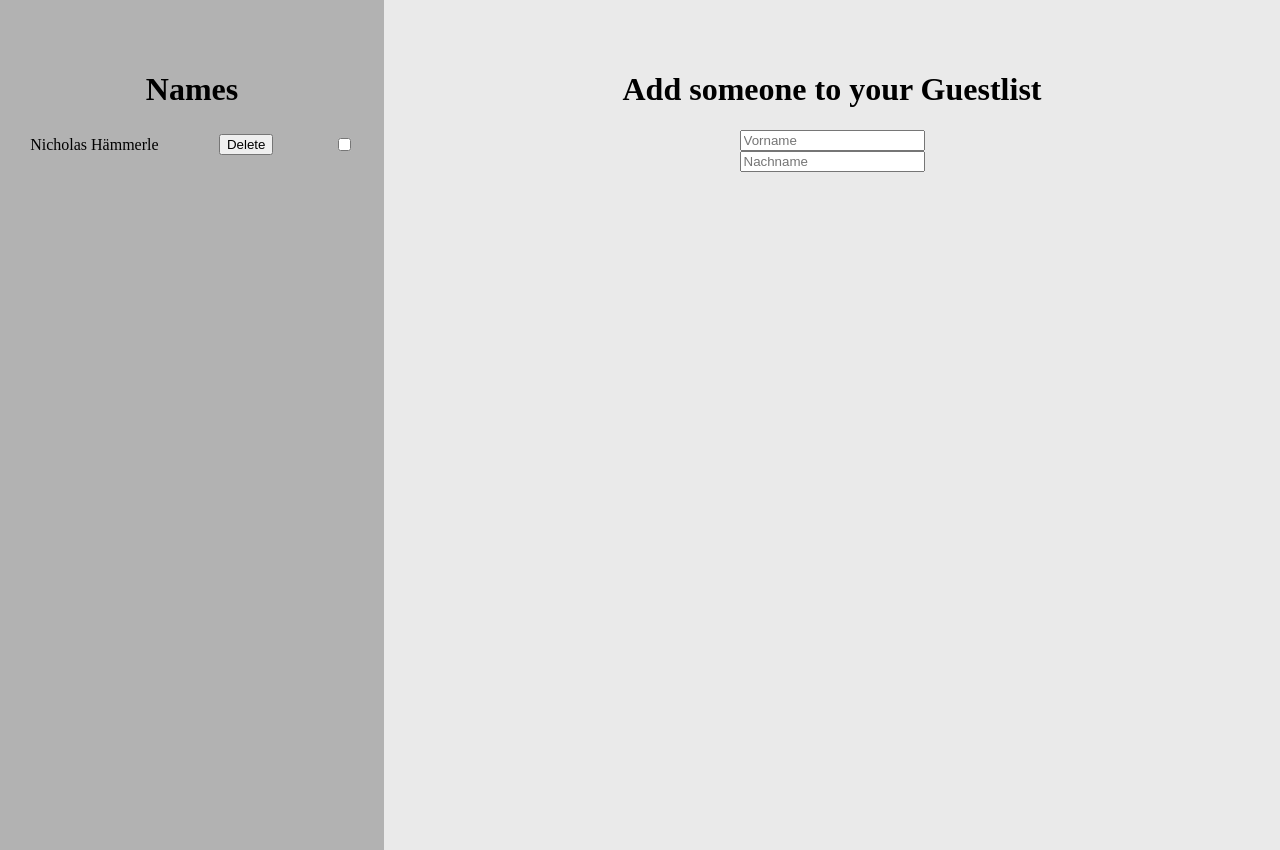
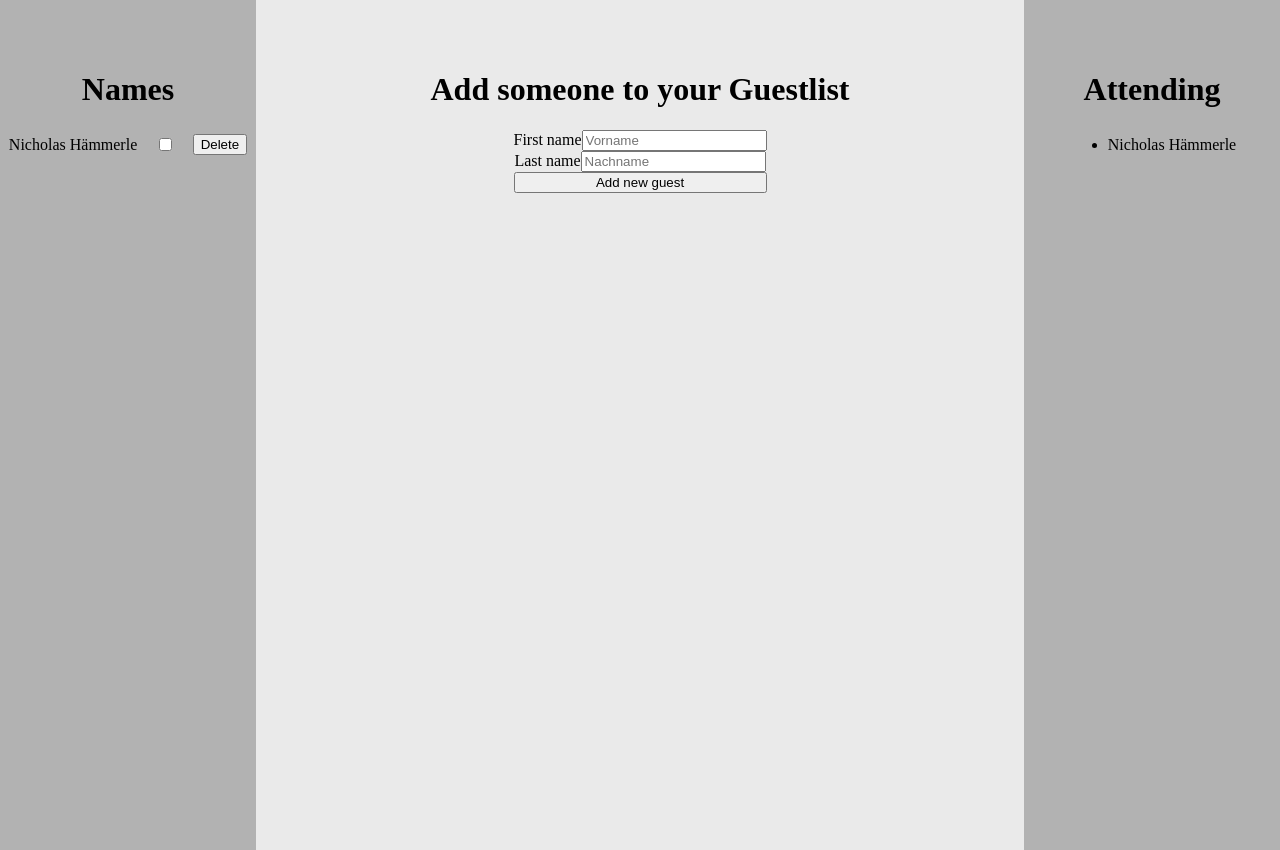
Before and after one commit to nicholashaemmerle1994/react-guest-list--pjct-react-3-guest-list-, a React (Create React App) app: page / in a window 1280 px wide. Built offline with nearby package versions, Linux system fonts and the light colour scheme.

Commit message:
Add the first api part: new user

```diff
--- a/package.json
+++ b/package.json
@@ -43,6 +43,7 @@
     "@types/node": "18.11.18",
     "@types/react": "18.0.26",
     "@types/react-dom": "18.0.10",
+    "@types/testing-library__jest-dom": "^5.14.5",
     "@typescript-eslint/eslint-plugin": "5.48.1",
     "@typescript-eslint/parser": "5.48.1",
     "@upleveled/eslint-config-upleveled": "^3.7.0",
--- a/src/App.css
+++ b/src/App.css
@@ -17,12 +17,12 @@
 .input {
   text-align: center;
   background-color: #eaeaea;
-  width: 70%;
+  width: 60%;
   height: 100%;
 }
 .sidebar {
   background-color: #b2b2b2;
-  width: 30%;
+  width: 20%;
 }
 .guestname {
   padding: 0px;
@@ -36,3 +36,7 @@ body {
   margin: 0;
   padding: 0;
 }
+form {
+  display: flex;
+  flex-direction: column;
+}
--- a/src/App.js
+++ b/src/App.js
@@ -1,30 +1,70 @@
 import './App.css';
 import { useState } from 'react';
+import Attending from './Attending';
+import NameList from './NameList';
 
 const baseUrl = 'http://localhost:4000';
 
 function App() {
-  const [firstName, setFirstName] = useState();
-  const [lastName, setlastName] = useState();
+  const [name, setName] = useState({
+    firstName: '',
+    lastName: '',
+    attending: false,
+  });
+
+  async function handleSubmit(event) {
+    event.preventDefault();
+    const response = await fetch(`${baseUrl}/guests`, {
+      method: 'POST',
+      headers: {
+        'Content-Type': 'application/json',
+      },
+      body: JSON.stringify({
+        firstName: name.firstName,
+        lastName: name.lastName,
+      }),
+    });
+    const createdGuest = await response.json();
+    console.log(createdGuest);
+    setName({
+      firstName: '',
+      lastName: '',
+    });
+  }
 
   return (
     <div className="wholePageContainer">
-      <div className="sidebar container">
-        <h1>Names</h1>
-        <div className="guestname container">
-          <div>Nicholas Hämmerle</div>
-          <button>Delete</button>
-          <input type="checkbox" />
-        </div>
-      </div>
-
+      <NameList />
       <div className="input container">
         <h1>Add someone to your Guestlist</h1>
-        <input name="" id="" placeholder="Vorname" />
-        <input name="" id="" placeholder="Nachname" />
+        <form onSubmit={handleSubmit}>
+          <label>
+            First name
+            <input
+              placeholder="Vorname"
+              name="firstName"
+              value={name.firstName}
+              onChange={(e) => {
+                setName({ ...name, firstName: e.target.value });
+              }}
+            />
+          </label>
+          <label>
+            Last name
+            <input
+              placeholder="Nachname"
+              name="lastName"
+              value={name.lastName}
+              onChange={(e) => {
+                setName({ ...name, lastName: e.target.value });
+              }}
+            />
+          </label>
+          <button>Add new guest</button>
+        </form>
       </div>
+      <Attending />
     </div>
   );
 }
-
 export default App;
--- /dev/null
+++ b/src/Attending.js
@@ -0,0 +1,14 @@
+import './App.css';
+
+export default function Attending() {
+  return (
+    <div className="sidebar container">
+      <h1>Attending</h1>
+      <div className="guestname container">
+        <ul>
+          <li>Nicholas Hämmerle</li>
+        </ul>
+      </div>
+    </div>
+  );
+}
--- /dev/null
+++ b/src/NameList.js
@@ -0,0 +1,22 @@
+import './App.css';
+
+const baseUrl = 'http://localhost:4000';
+
+export default function NameList() {
+  async function fullNameList() {
+    const response = await fetch(`${baseUrl}/guests`);
+    const allGuests = await response.json();
+    return allGuests;
+  }
+
+  return (
+    <div className="sidebar container">
+      <h1>Names</h1>
+      <div className="guestname container">
+        <div>Nicholas Hämmerle</div>
+        <input type="checkbox" />
+        <button>Delete</button>
+      </div>
+    </div>
+  );
+}
```
Also changed, not shown: 1 other file (tests, documents, lock files or other folders).
